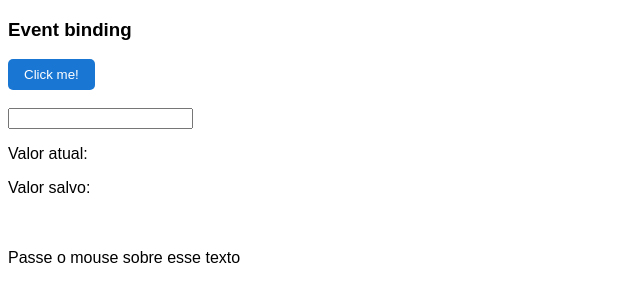
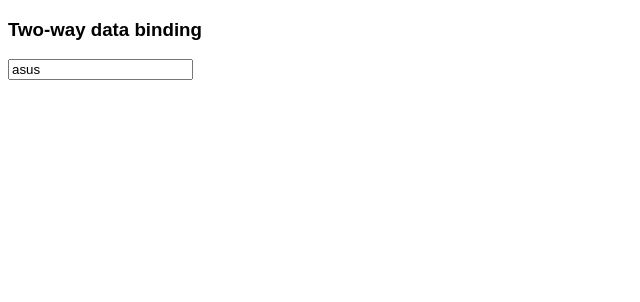
Before and after one commit to GabriellBP/Angular-course, an Angular app in the folder classes-content/class-one-data-binding/: page / in a window 1280 px wide. Shown: the top 302 px of the page, without its empty margins (0-640 px from the left). Built offline with nearby package versions, Linux system fonts and the light colour scheme.

Commit message:
step 5.1: one-way bind (input)

```diff
--- a/classes-content/class-one-data-binding/src/app/data-binding/data-binding.component.html
+++ b/classes-content/class-one-data-binding/src/app/data-binding/data-binding.component.html
@@ -42,23 +42,32 @@
 <!--    </div>-->
 <!--  </article>-->
 
+<!--  <article>-->
+<!--    <h1>Event binding</h1>-->
+<!--    <div>-->
+<!--      <button class="btn" (click)="clicked()">Click me!</button>-->
+<!--      <br><br>-->
+<!--      <input type="text"-->
+<!--             (keyup)="onKeyUp($event)"-->
+<!--             (keyup.enter)="saveValue(inputField.value)"-->
+<!--             (blur)="saveValue(inputField.value)"-->
+<!--              #inputField />-->
+
+<!--      <p>Valor atual: {{currentValue}}</p>-->
+<!--      <p>Valor salvo: {{savedValue}}</p>-->
+
+<!--      <br><br>-->
+
+<!--      <span (mouseover)="onMouseOver()" [class.highlight]="isMouseOver" (mouseout)="onMouseOut()">Passe o mouse sobre esse texto</span>-->
+<!--    </div>-->
+<!--  </article>-->
+
   <article>
-    <h1>Event binding</h1>
+    <h1>Two-way data binding</h1>
     <div>
-      <button class="btn" (click)="clicked()">Click me!</button>
-      <br><br>
       <input type="text"
-             (keyup)="onKeyUp($event)"
-             (keyup.enter)="saveValue(inputField.value)"
-             (blur)="saveValue(inputField.value)"
-              #inputField />
-
-      <p>Valor atual: {{currentValue}}</p>
-      <p>Valor salvo: {{savedValue}}</p>
-
-      <br><br>
-
-      <span (mouseover)="onMouseOver()" [class.highlight]="isMouseOver" (mouseout)="onMouseOut()">Passe o mouse sobre esse texto</span>
+        [value]="name"
+      />
     </div>
   </article>
 
--- a/classes-content/class-one-data-binding/src/app/data-binding/data-binding.component.ts
+++ b/classes-content/class-one-data-binding/src/app/data-binding/data-binding.component.ts
@@ -15,6 +15,8 @@ export class DataBindingComponent implements OnInit {
   savedValue = "";
 
   isMouseOver = false;
+
+  name = "asus";
 
   constructor() { }
 
```
